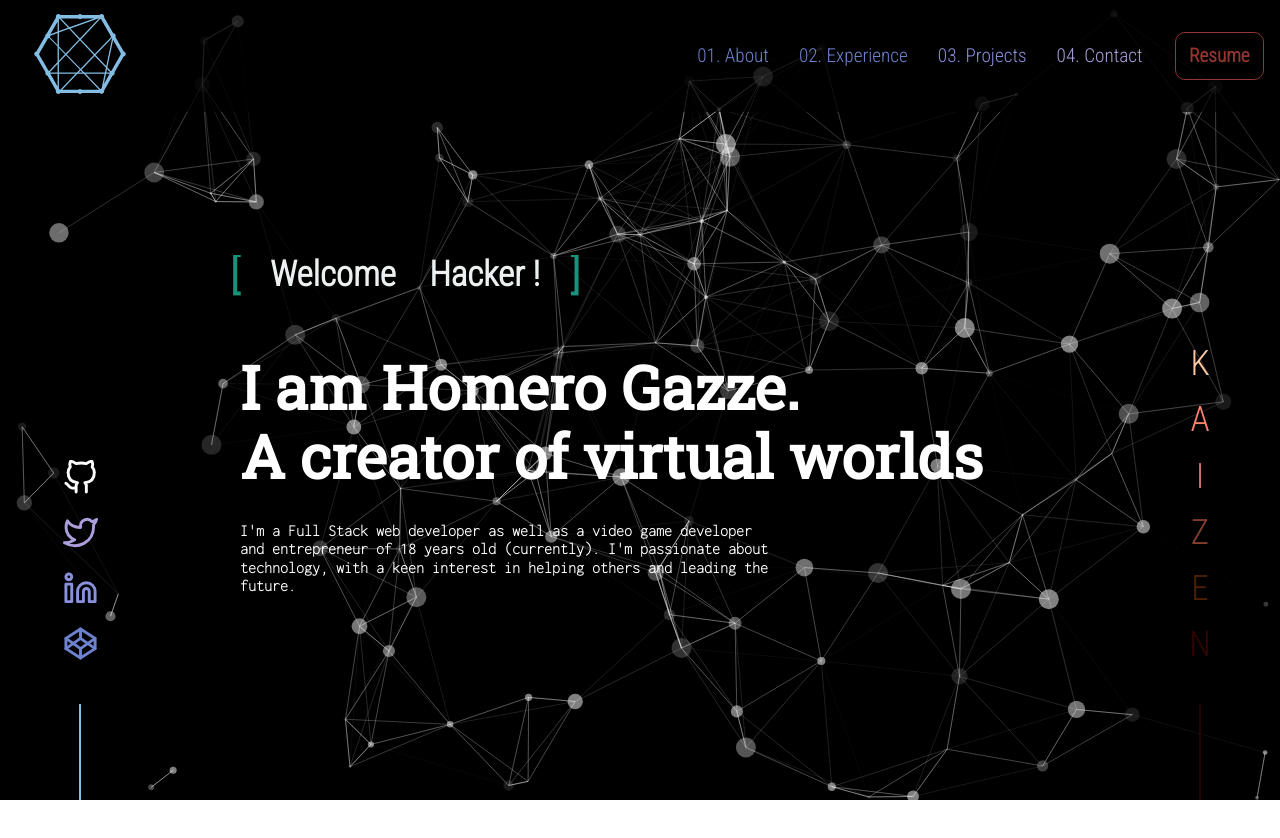
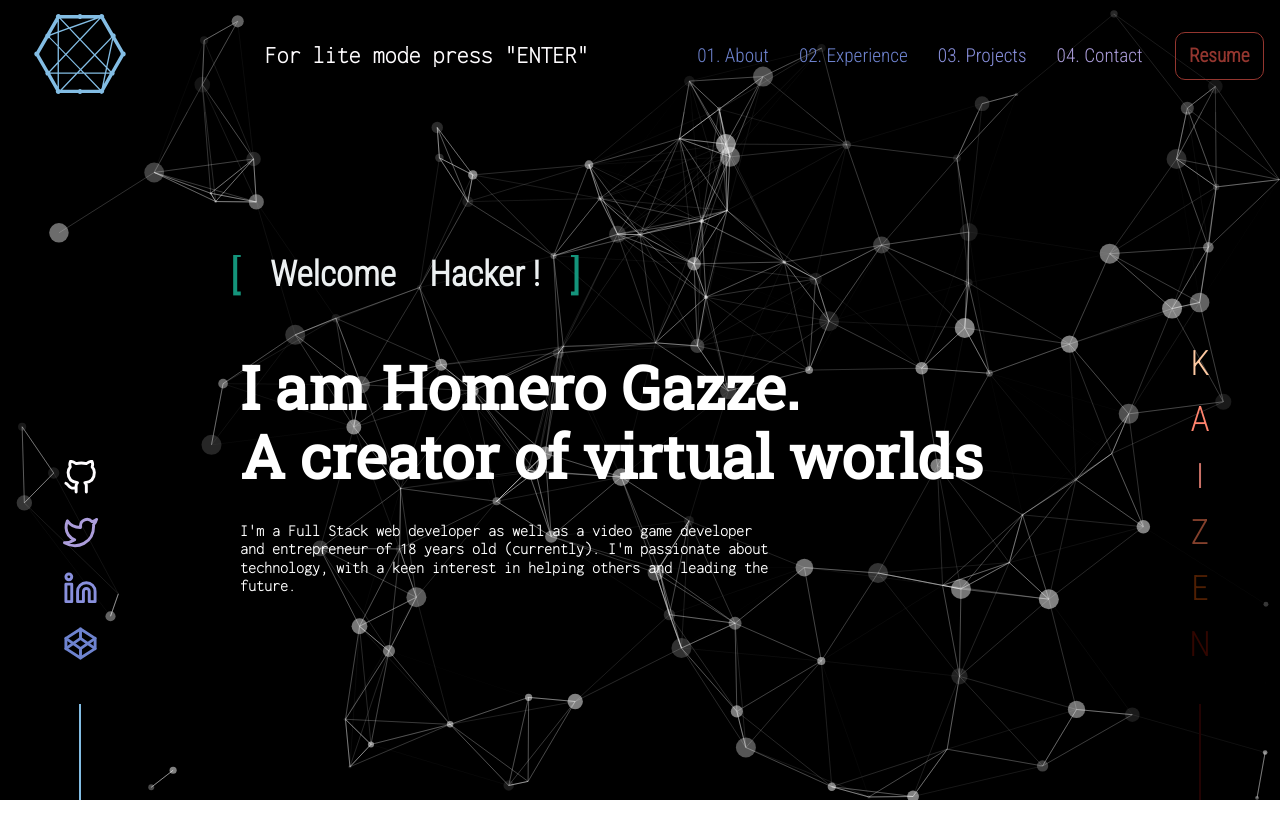
Before and after one commit to ChampiMagic/Portfolio, a React (Vite) app: page / in a window 1280 px wide. Shown: the top 838 px of the page. Built offline with nearby package versions, Linux system fonts and the light colour scheme; a web font is replaced by a local one.

Commit message:
[NEW] Warning text for different modes in NavBar added

```diff
--- a/src/components/navigation/navigation.module.css
+++ b/src/components/navigation/navigation.module.css
@@ -7,7 +7,7 @@
     gap: 5em;
     width: 100%;
     height: 7em;
-    background-color: #000000b9;
+    background-color: #00000038;
     position: fixed;
     top: 0;
     left: 0;
@@ -118,3 +118,8 @@
     text-decoration: none;
     font-weight: bolder;
 }
+
+.lightMode {
+    color: var(--white);
+    font-family: 'Inconsolata', monospace;
+}
--- a/src/components/navigation/navigation.tsx
+++ b/src/components/navigation/navigation.tsx
@@ -2,7 +2,7 @@ import style from './navigation.module.css'
 import { NavLink } from 'react-router-dom';
 import { Link } from 'react-scroll';
 import { FaConnectdevelop } from 'react-icons/fa'
-import { useRef, useState} from 'react';
+import { useRef, useState, useEffect} from 'react';
 
 export default function Navigation(): JSX.Element {
 
@@ -25,12 +25,38 @@ export default function Navigation(): JSX.Element {
        });
 
 
+
+       const [ lightMode, setLightMode ] = useState<boolean>(false)
+
+
+  const handleUserKeyPress = (event: React.KeyboardEvent<HTMLInputElement>) => {
+    const { key } = event
+      if (key === "Enter") {
+        if(lightMode){
+          setLightMode(false)
+        } else {
+          setLightMode(true)
+        }
+      }
+  }
+
+  useEffect(() => {
+    window.addEventListener('keydown', handleUserKeyPress)
+
+    return () => {
+      window.removeEventListener('keydown', handleUserKeyPress)
+    }
+  })
+
+  console.log(lightMode)
+
     return (
         <nav ref={nav} className={`${style.nav} ${isDown ? style.navHidden : null}`}>
 
             <div className={style.left}>
               <FaConnectdevelop className={style.icon}/>
             </div>
+            <h2 className={style.lightMode}>For {lightMode? "original" : "lite"} mode press "ENTER"</h2>
 
             <div className={style.right}>
                 <ol className={style.navOptions}>
```
